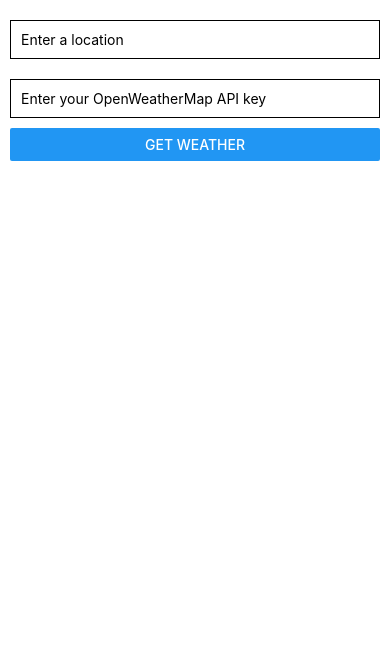
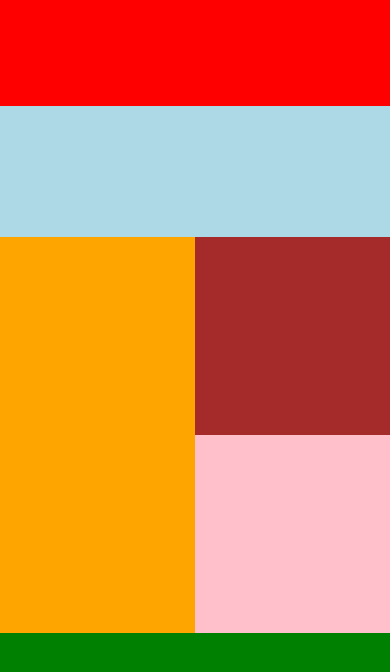
Before and after one commit to vaasuu/react-native-weather-app, a React Native app: screen / in a window 390 px wide. Shown: the top 672 px of the page. Built offline with nearby package versions, Linux system fonts and the light colour scheme.

Commit message:
Add sections

```diff
--- a/App.js
+++ b/App.js
@@ -1,115 +1,24 @@
 import React from "react";
-import {
-  Button,
-  SafeAreaView,
-  StyleSheet,
-  Text,
-  TextInput,
-  View,
-} from "react-native";
+import { View } from "react-native";
+import WeatherInfo from "./components/WeatherInfo";
+import Header from "./components/Header";
+import Inputs from "./components/Inputs";
 
+// Weather app with 3 sections
 const App = () => {
-  const [location, setLocation] = React.useState("");
-  const [apikey, setApikey] = React.useState("");
-  const [error, setError] = React.useState(null);
-  const [weatherJson, setWeatherJson] = React.useState(null);
-
-  const fetchWeatherHandler = async (location, apikey) => {
-    const url = `https://api.openweathermap.org/data/2.5/weather?units=metric&q=${location}&appid=${apikey}`;
-    console.log(url);
-    const response = await fetch(url);
-    const json = await response.json();
-    if (response.ok) {
-      setError(null);
-      console.log(json);
-      setWeatherJson(json);
-    } else {
-      setError(
-        "Error fetching weather! " +
-          "HTTP status code:" +
-          response.status +
-          " " +
-          response.statusText +
-          " " +
-          json.message
-      );
-    }
-  };
-
-  const Weather = (props) => {
-    if (props.weatherJson != null) {
-      return (
-        <View style={styles.weather}>
-          <Text style={styles.weatherText}>
-            {props.weatherJson.name}, {weatherJson.sys.country}
-          </Text>
-          <Text style={styles.weatherText}>
-            {props.weatherJson.weather[0].description}
-          </Text>
-          <Text style={styles.weatherText}>
-            {props.weatherJson.main.temp} °C, humidity{" "}
-            {props.weatherJson.main.humidity} %
-          </Text>
-        </View>
-      );
-    }
-  };
-
-  let body;
-  if (error) {
-    body = <Text style={styles.errorText}>{error}</Text>;
-  } else {
-    body = <Weather weatherJson={weatherJson} />;
-  }
-
   return (
-    <SafeAreaView style={styles.container}>
-      <View>
-        <TextInput
-          style={styles.input}
-          placeholder="Enter a location"
-          onChangeText={(text) => setLocation(text)}
-        />
-        <TextInput
-          style={styles.input}
-          placeholder="Enter your OpenWeatherMap API key"
-          secureTextEntry={true}
-          onChangeText={(text) => setApikey(text)}
-        />
-        <Button
-          title="Get Weather"
-          onPress={() => fetchWeatherHandler(location, apikey)}
-        />
-
-        <Text>{body}</Text>
+    <View style={{ flex: 1, flexDirection: "column" }}>
+      <View style={{ flex: 1, backgroundColor: "red" }}>
+        <Header />
       </View>
-    </SafeAreaView>
+      <View style={{ flex: 5 }}>
+        <WeatherInfo /> {/* Weather info */}
+      </View>
+      <View style={{ flex: 2, backgroundColor: "green" }}>
+        <Inputs />
+      </View>
+    </View>
   );
 };
 
-const styles = StyleSheet.create({
-  container: {
-    flex: 1,
-    margin: 10,
-  },
-  input: {
-    borderWidth: 1,
-    borderColor: "black",
-    padding: 10,
-    marginVertical: 10,
-  },
-  errorText: {
-    color: "red",
-  },
-  weather: {
-    borderWidth: 1,
-    borderColor: "black",
-    padding: 10,
-    margin: 10,
-  },
-  weatherText: {
-    fontSize: 20,
-  },
-});
-
 export default App;
--- /dev/null
+++ b/components/Header.jsx
@@ -0,0 +1,12 @@
+import { Text } from "react-native";
+
+const Header = () => (
+  <Text
+    style={{
+      fontSize: 30,
+      fontWeight: "bold",
+    }}
+  ></Text>
+);
+
+export default Header;
--- /dev/null
+++ b/components/Inputs.jsx
@@ -0,0 +1,7 @@
+import { View } from "react-native";
+
+const Inputs = () => {
+  <View />;
+};
+
+export default Inputs;
--- /dev/null
+++ b/components/WeatherInfo.jsx
@@ -0,0 +1,19 @@
+import React from "react";
+import { View } from "react-native";
+
+const WeatherInfo = (temperature, wind, description, weatherSymbol) => {
+  return (
+    <View style={{ flex: 1, flexDirection: "column" }}>
+      <View style={{ flex: 1, backgroundColor: "lightblue" }} />
+      <View style={{ flex: 3, flexDirection: "row" }}>
+        <View style={{ flex: 1, backgroundColor: "orange" }} />
+        <View style={{ flex: 1, flexDirection: "column" }}>
+          <View style={{ flex: 1, backgroundColor: "brown" }} />
+          <View style={{ flex: 1, backgroundColor: "pink" }} />
+        </View>
+      </View>
+    </View>
+  );
+};
+
+export default WeatherInfo;
```
